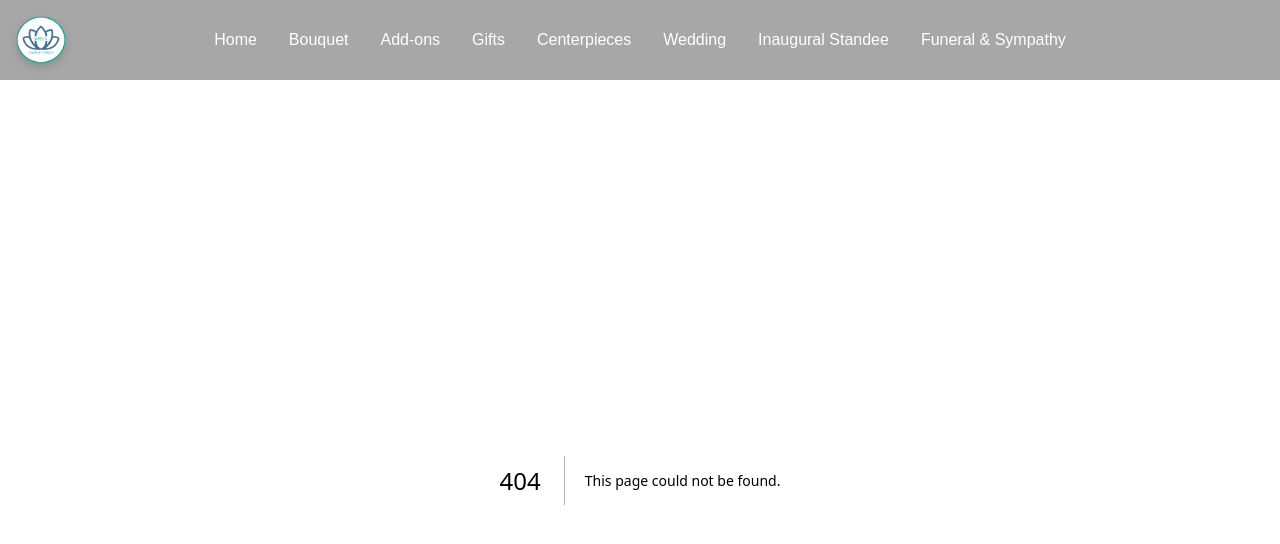
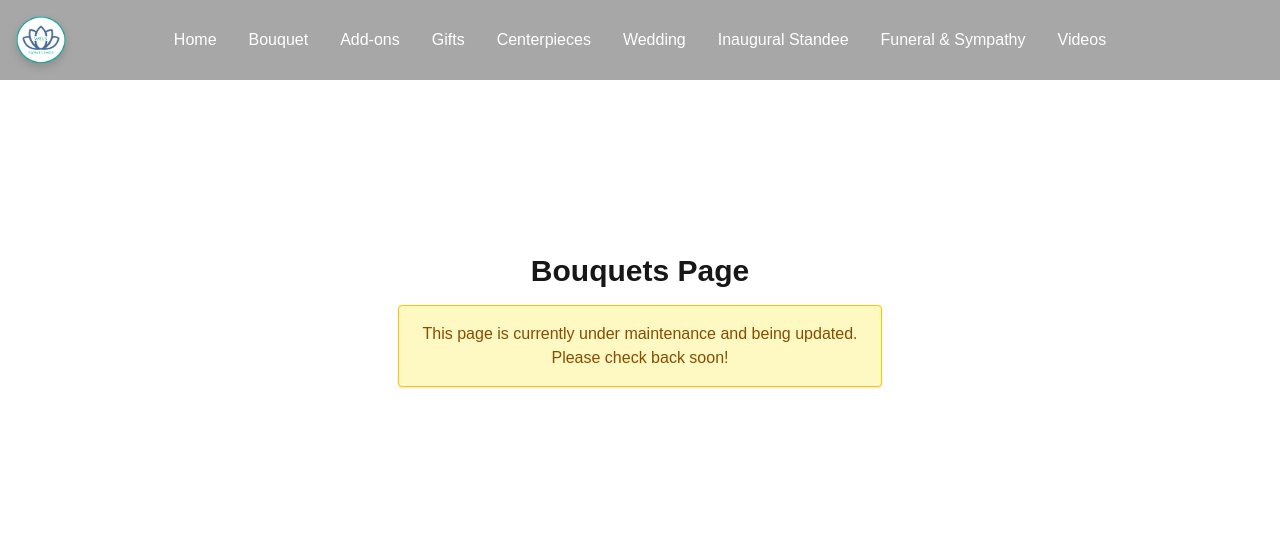
Before and after one commit to noeloariola/wfs, a Next.js app: page /bouquets in a window 1280 px wide. Before the commit this address had no page. Shown: the top 544 px of the page. Built offline with nearby package versions, Linux system fonts and the light colour scheme.

Commit message:
added temporary page to header links and added new page called videos that includes flower arrangement clips from youtube

```diff
--- /dev/null
+++ b/src/app/add-ons/page.tsx
@@ -0,0 +1,7 @@
+import UnderMaintenanceModePage from "@/common/maintenance";
+
+export default function AddOnsPage() {
+    return (
+        <UnderMaintenanceModePage title="Add-ons Page"></UnderMaintenanceModePage>
+    );
+}
--- /dev/null
+++ b/src/app/bouquets/page.tsx
@@ -0,0 +1,8 @@
+import UnderMaintenanceModePage from "@/common/maintenance";
+
+
+export default function BouquetsPage() {
+  return (
+    <UnderMaintenanceModePage title="Bouquets Page"></UnderMaintenanceModePage>
+  );
+}
--- /dev/null
+++ b/src/app/centerpieces/page.tsx
@@ -0,0 +1,7 @@
+import UnderMaintenanceModePage from "@/common/maintenance";
+
+export default function CenterpiecesPage() {
+    return (
+        <UnderMaintenanceModePage title="Centerpieces Page"></UnderMaintenanceModePage>
+    );
+}
--- /dev/null
+++ b/src/app/funeral-sympathy/page.tsx
@@ -0,0 +1,7 @@
+import UnderMaintenanceModePage from "@/common/maintenance";
+
+export default function FuneralSympathyPage() {
+    return (
+        <UnderMaintenanceModePage title="Funeral &amp; Symphaty Page"></UnderMaintenanceModePage>
+    );
+}
--- /dev/null
+++ b/src/app/gifts/page.tsx
@@ -0,0 +1,7 @@
+import UnderMaintenanceModePage from "@/common/maintenance";
+
+export default function GiftsPage() {
+  return (
+     <UnderMaintenanceModePage title="Gifts Page"></UnderMaintenanceModePage>
+  );
+}
--- /dev/null
+++ b/src/app/inaugural-standee/page.tsx
@@ -0,0 +1,7 @@
+import UnderMaintenanceModePage from "@/common/maintenance";
+
+export default function InauguralStandeePage() {
+    return (
+        <UnderMaintenanceModePage title="Inaugural Standee"></UnderMaintenanceModePage>
+    )
+}
--- /dev/null
+++ b/src/app/videos/page.tsx
@@ -0,0 +1,70 @@
+"use client";
+
+import { use, useState } from "react"
+
+export default function VideosPage() {
+
+    const [ videos, setVideos ] = useState([
+        {
+            id: "4E-HjMycMkg",
+            title: "50pcs Purple Carnation",
+            description: "Big bouquet of purple carnations"
+        },
+        {
+            id: "LkPz1f4H4JE",
+            title: "Code: ASSR-01",
+            description: "Beautiful assorted flowers"
+        },
+        {
+            id: "0D7ychvHz_w",
+            title: "Code: T3",
+            description: "Yellow and Pink Tulips"
+        },
+        {
+            id: "4yhHUzhNFjc",
+            title: "Code: R12",
+            description: "1 Dozen White Roses"
+        },
+        {
+            id: "728tCA3nVw0",
+            title: "Code: NP1",
+            description: "A Touch of Fuchsia: Hand-Sprayed Roses "
+        },
+        {
+            id: "4jTwa4xh_tk",
+            title: "Code: TR12-01",
+            description: "12 Pink Tulips"
+        }
+
+
+
+
+    ])
+
+    return (
+        <div className="w-full max-w-7xl mx-auto my-8">
+          <h2 className="text-3xl font-bold text-center mb-8 text-gray-800">
+            Floral Design Videos
+          </h2>
+
+          <div className="grid grid-cols-1 md:grid-cols-2 lg:grid-cols-3 gap-8">
+            {videos.map((video) => (
+              <div key={video.id} className="flex flex-col">
+                <div className="relative w-full h-64 bg-gray-200 rounded-lg overflow-hidden mb-4">
+                  <iframe
+                    src={`https://www.youtube.com/embed/${video.id}`}
+                    title={video.title}
+                    className="w-full h-full"
+                    frameBorder="0"
+                    allow="accelerometer; autoplay; clipboard-write; encrypted-media; gyroscope; picture-in-picture"
+                    allowFullScreen
+                  ></iframe>
+                </div>
+                <h3 className="text-lg font-semibold text-gray-800 mb-2">{video.title}</h3>
+                <p className="text-sm text-gray-600">{video.description}</p>
+              </div>
+            ))}
+          </div>
+        </div>
+    )
+}
--- /dev/null
+++ b/src/app/weddings/page.tsx
@@ -0,0 +1,7 @@
+import UnderMaintenanceModePage from "@/common/maintenance";
+
+export default function WeddingsPage() {
+    return (
+        <UnderMaintenanceModePage title="Weddings Page"></UnderMaintenanceModePage>
+    );
+}
--- a/src/common/constants/app.ts
+++ b/src/common/constants/app.ts
@@ -1,6 +1,41 @@
 
-export const headerLinks: string[] = [
-    'Home', 'Bouquet', 'Add-ons', 'Gifts', 'Centerpieces', 'Wedding', 'Inaugural Standee', 'Funeral & Sympathy'
+export const headerLinks: {title: string, href: string}[] = [
+  {
+    title: 'Home',
+    href: ''
+  },
+  {
+    title: 'Bouquet',
+    href: '/bouquets'
+  },
+  {
+    title: 'Add-ons',
+    href: '/add-ons'
+  },
+  {
+    title: 'Gifts',
+    href: '/gifts'
+  },
+  {
+    title: 'Centerpieces',
+    href: '/centerpieces'
+  },
+  {
+    title: 'Wedding',
+    href: '/weddings'
+  },
+  {
+    title: 'Inaugural Standee',
+    href: '/inaugural-standee'
+  },
+  {
+    title: 'Funeral & Sympathy',
+    href: '/funeral-sympathy'
+  },
+  {
+    title: 'Videos',
+    href: '/videos'
+  }
 ]
 
 export interface ArrangementData {
--- /dev/null
+++ b/src/common/maintenance/index.tsx
@@ -0,0 +1,14 @@
+export default function UnderMaintenanceModePage(prop: { title: string }) {
+  return (
+    <div className="flex flex-col items-center justify-center min-h-[60vh] text-center">
+      <h1 className="text-3xl font-bold mb-4">{prop.title}</h1>
+      <div className="bg-yellow-100 border border-yellow-400 text-yellow-800 px-6 py-4 rounded shadow">
+        <p>
+          This page is currently under maintenance and being updated.
+          <br />
+          Please check back soon!
+        </p>
+      </div>
+    </div>
+  );
+}
--- a/src/components/elements/header/index.tsx
+++ b/src/components/elements/header/index.tsx
@@ -54,9 +54,9 @@ export default function Header() {
       <nav className="hidden md:flex justify-center w-full">
         <ul className="flex space-x-8">
           {headerLinks.map((link) => (
-            <li key={link}>
-              <Link href={link} className="hover:text-gray-300 transition-colors">
-                {link}
+            <li key={link.href}>
+              <Link href={link.href} className="hover:text-gray-300 transition-colors">
+                {link.title}
               </Link>
             </li>
           ))}
@@ -72,13 +72,13 @@ export default function Header() {
         <div className="flex flex-col items-center justify-center h-full">
           <ul className="flex flex-col space-y-8 text-center">
             {headerLinks.map((link) => (
-              <li key={link}>
+              <li key={link.href}>
                 <Link
-                  href={link}
+                  href={link.href}
                   className="text-xl hover:text-gray-300 transition-colors"
                   onClick={() => setIsMenuOpen(false)}
                 >
-                  {link}
+                  {link.title}
                 </Link>
               </li>
             ))}
```
